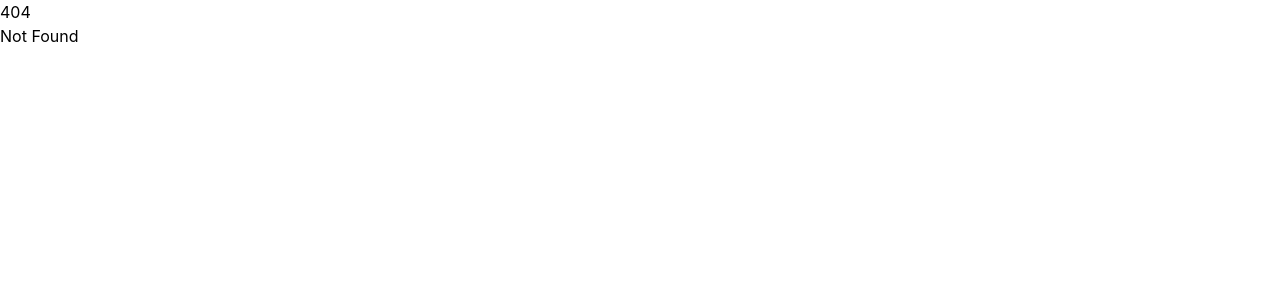
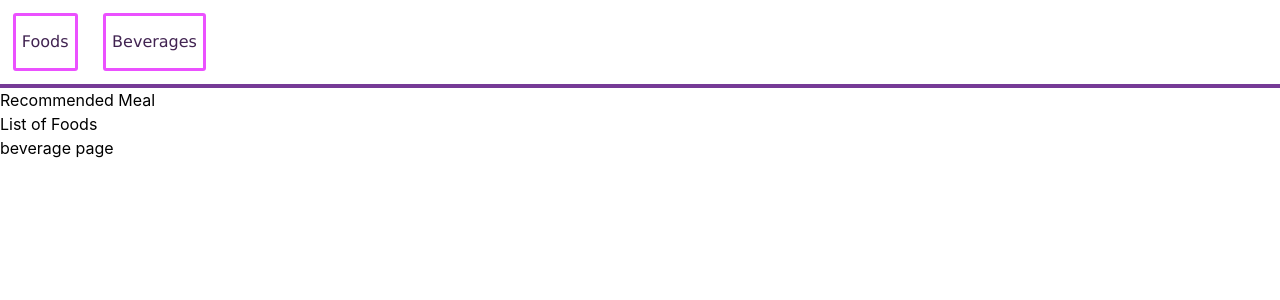
Before and after one commit to StrawberrySugars/Liftoff, a SvelteKit app: page /beverages in a window 1280 px wide. Before the commit this address had no page. Shown: the top 300 px of the page. Built offline with nearby package versions, Linux system fonts and the light colour scheme.

Commit message:
created pages

```diff
--- a/src/routes/+page.svelte
+++ b/src/routes/+page.svelte
@@ -1,2 +1,23 @@
-<h1>Welcome to SvelteKit</h1>
+<!--<h1>Welcome to SvelteKit</h1>
 <p>Visit <a href="https://svelte.dev/docs/kit">svelte.dev/docs/kit</a> to read the documentation</p>
+-->
+
+<div class="navBar">
+    <ul>
+        <li><a id="box" href="\">Foods</a></li>
+        <li><a id="box" href="\beverages">Beverages</a></li>
+    </ul>
+</div>
+
+<h2>Recommended Meal</h2>
+
+<div class="recMeal">
+    <h4>It is recommended for you to have:</h4>
+    <ul>
+        <li>ingredient 1</li>
+        <li>ingredient 2</li>
+    </ul>
+</div>
+
+<h2>Recommended Foods to Grow</h2>
+<h2>List of Foods</h2>
--- /dev/null
+++ b/src/routes/beverages/+page.svelte
@@ -0,0 +1,10 @@
+<div class="navBar">
+        <ul>
+            <li><a id="box" href="\">Foods</a></li>
+            <li><a id="box" href="\beverages">Beverages</a></li>
+        </ul>
+    </div>
+
+<h2>Recommended Meal</h2>
+<h2>List of Foods</h2>
+<p>beverage page</p>
--- a/src/routes/layout.css
+++ b/src/routes/layout.css
@@ -1 +1,67 @@
 @import 'tailwindcss';
+
+
+.navBar {
+    position: sticky;
+    top: 0;
+    width: 100%;
+    background-color: white;
+    border-bottom-width: 4px;
+    border-bottom-style: solid;
+    border-bottom-color: rgb(118, 58, 150);
+}
+.navBar ul {
+    list-style-type: none;
+    margin: 0;
+    padding: 0;
+    overflow: hidden;
+}
+.navBar li {
+    float: left;
+    padding: 1%;
+}
+.navBar a {
+    display: block;
+    font-family: verdana;
+    padding: 14px 6px;
+    height: 2%;
+    background-color: white;
+    color: rgb(65, 35, 81);
+    border: none;
+}
+.navBar a:active {
+    background-color: rgb(200, 200, 200);
+}
+
+#box {
+    border-style: solid;
+    border-radius: 3px;
+    border-color:rgb(235, 81, 255);
+}
+
+h1 {
+    font-family: 'trebuchet MS';
+    font-size: 180%;
+    color: rgb(65, 35, 81);
+}
+
+.recMeal {
+    width: 95%;
+    margin: auto;
+    margin-bottom: 4px;
+    padding: 2px;
+    background-color: rgb(227, 220, 249);
+    border-radius: 8px;
+    text-align: center;
+}
+
+h4 {
+    font-family: 'trebuchet MS';
+    font-size: 100%;
+    color: rgb(65, 35, 81);
+}
+
+ul {
+    list-style-type: circle;
+    list-style-position: inside;
+}
```
